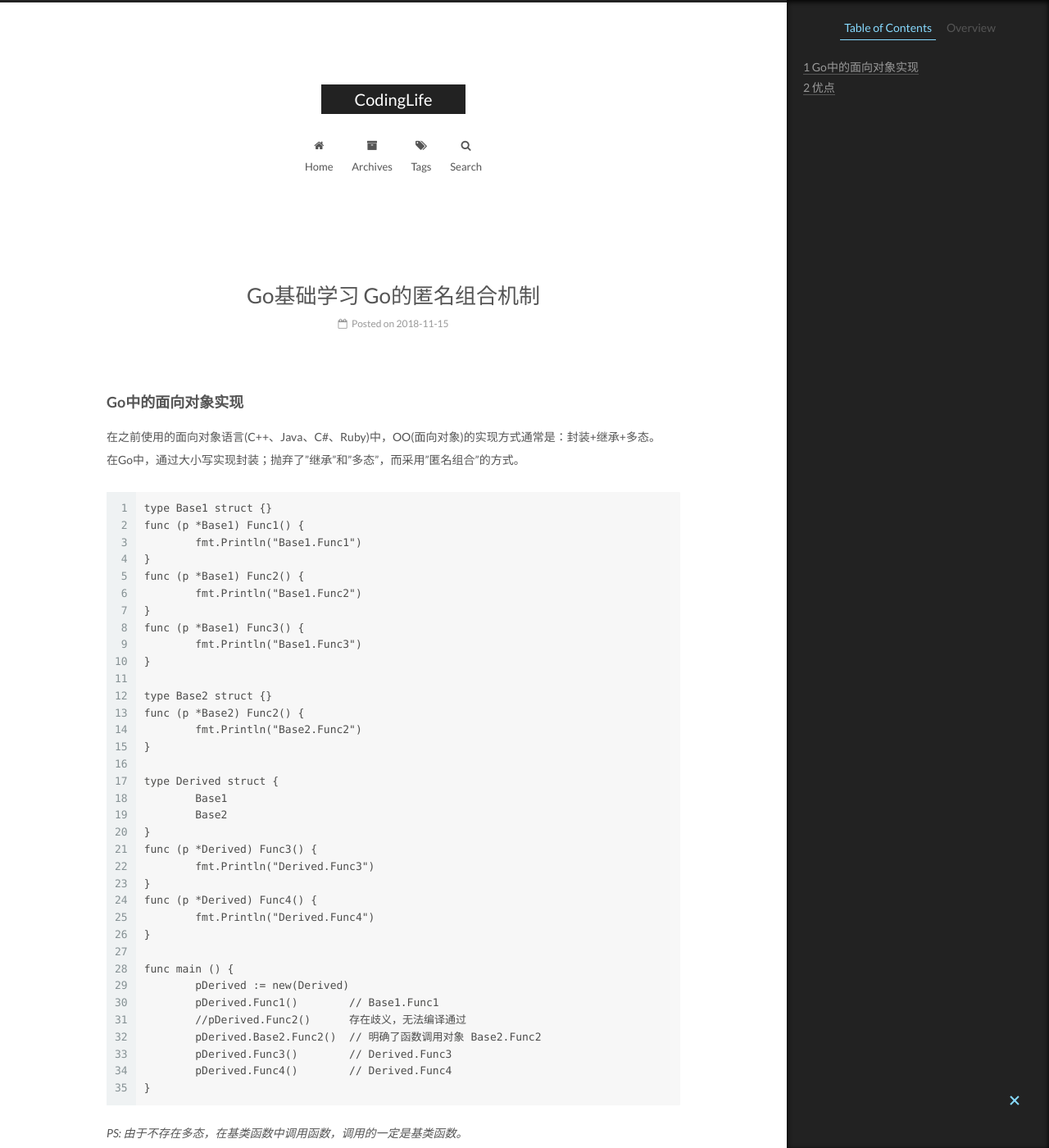
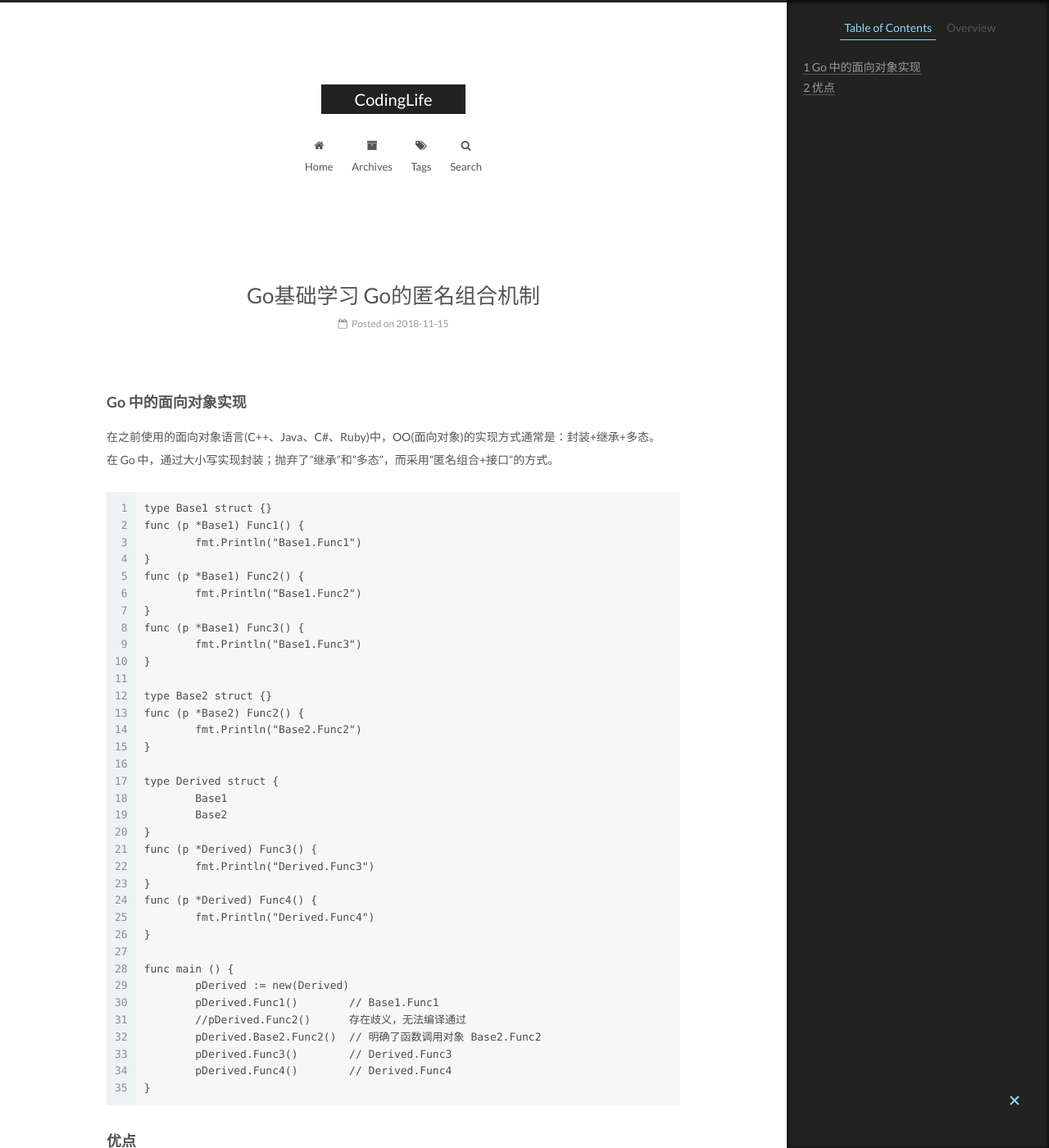
Before and after one commit to CodeHunter2006/CodeHunter2006.github.io, a Jekyll site: the page built from _posts/2018-11-15-Go_Embedding.md, in a window 1280 px wide and 1400 px high. Shown: the whole window at 82% size. Built offline with Jekyll 4.4.1, drawn with Linux system fonts in a browser that asks for light colours.

````diff
--- a/_posts/2018-11-15-Go_Embedding.md
+++ b/_posts/2018-11-15-Go_Embedding.md
@@ -1,12 +1,15 @@
 ---
 layout: post
-title:  "Go基础学习 Go的匿名组合机制"
-date:   2018-11-15 10:00:00 +0800
+title: "Go基础学习 Go的匿名组合机制"
+date: 2018-11-15 10:00:00 +0800
 tags: Go
 ---
-### Go中的面向对象实现
+
+### Go 中的面向对象实现
+
 在之前使用的面向对象语言(C++、Java、C#、Ruby)中，OO(面向对象)的实现方式通常是：封装+继承+多态。<br/>
-在Go中，通过大小写实现封装；抛弃了"继承"和"多态"，而采用"匿名组合"的方式。
+在 Go 中，通过大小写实现封装；抛弃了"继承"和"多态"，而采用"匿名组合+接口"的方式。
+
 ```
 type Base1 struct {}
 func (p *Base1) Func1() {
@@ -44,9 +47,8 @@
 	pDerived.Func4()	// Derived.Func4
 }
 ```
-*PS: 由于不存在多态，在基类函数中调用函数，调用的一定是基类函数。*
 
-<br/>
 ### 优点
-* 内存结构清晰，可以直接看懂组合关系
-* 在多继承情况下，如果存在相同基类函数被调用的情况，会直接编译不过，不会出现隐含错误
+
+- 内存结构清晰，可以直接看懂组合关系
+- 在多继承情况下，如果存在相同基类函数被调用的情况，会直接编译不过，不会出现隐含错误
````
Also changed, not shown: _posts/2018-11-28-Go_Syntax.md (+14 -0 lines), _posts/2019-12-28-Go_Package.md (+9 -0 lines).
